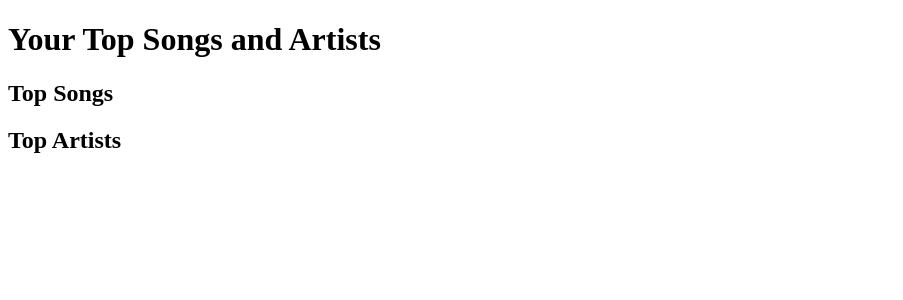
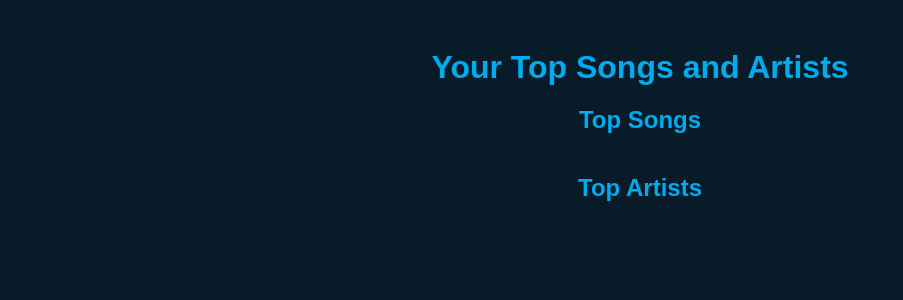
Before and after one commit to JJULIIXN/Song-Recommender, a Flask app: template templates/top.html in a window 1280 px wide. Shown: the top 300 px of the page, without its empty margins (0-903 px from the left). Run offline with Flask 3, Linux system fonts and the light colour scheme; the template is opened without the code that fills it, so the values that code supplies are empty.

Commit message:
Ali update 4.1
changed up top.html look with api track displayed

```diff
--- /dev/null
+++ b/static/top.css
@@ -0,0 +1,97 @@
+* {
+    box-sizing: border-box;
+    font-family: 'Poppins', sans-serif;
+}
+
+body {
+    background: #081b29;
+    color: #00abf0;
+    text-align: center;
+    padding: 20px 10%;
+}
+
+.top-songs h1 {
+    font-size: 32px;
+    font-weight: 700;
+    color: #00abf0;
+    margin-bottom: 20px;
+}
+
+.top-songs ul {
+    list-style-type: none;
+    padding: 0;
+    display: flex; /* Use flexbox to arrange items horizontally */
+    flex-wrap: nowrap; /* Prevent items from wrapping to the next line */
+    overflow-x: auto; /* Add horizontal scrollbar for small screens */
+}
+
+.top-songs li {
+    background-color: #081b29;
+    color: #ededed;
+    margin: 10px; /* Add a margin around each song item */
+    padding: 15px;
+    border-radius: 8px;
+    font-size: 18px;
+    transition: background-color 0.3s, color 0.3s;
+    flex: 0 0 calc(20% - 20px); /* Set the width of each song item with margins considered */
+    box-sizing: border-box;
+}
+
+.top-songs li:hover {
+    background-color: #00abf0;
+    color: #ededed;
+}
+
+.top-songs img {
+    margin-top: 10px;
+    width: 100%; /* Make the images fill the width of their container */
+    height: auto;
+    border-radius: 8px;
+}
+
+@media (max-width: 600px) {
+    .top-songs li {
+        margin: 10px 0; /* Adjust margin for small screens */
+        flex: 0 0 100%; /* Make each song item occupy full width on small screens */
+    }
+}
+
+
+/* Style the scrollbar track */
+.top-songs ul::-webkit-scrollbar {
+    width: 10px;
+    background-color: #081b29; /* Set the background color of the track */
+}
+
+/* Style the scrollbar thumb */
+.top-songs ul::-webkit-scrollbar-thumb {
+    background-color: #00abf0; /* Set the color of the thumb */
+    border-radius: 10px; /* Add rounded corners to the thumb */
+}
+
+/* Style the scrollbar thumb on hover */
+.top-songs ul::-webkit-scrollbar-thumb:hover {
+    background-color: #00d8ff; /* Change the thumb color on hover */
+}
+
+/* Style the scrollbar track in Firefox */
+.top-songs ul {
+    scrollbar-width: thin;
+    scrollbar-color: #00abf0 transparent;
+}
+
+/* Style the scrollbar thumb in Firefox */
+.top-songs ul::-webkit-scrollbar-thumb {
+    background-color: #00abf0;
+    border-radius: 10px;
+}
+
+/* Style the scrollbar thumb in Firefox on hover */
+.top-songs ul::-webkit-scrollbar-thumb:hover {
+    background-color: #00d8ff;
+}
+
+/* Style the scrollbar corner in Firefox */
+.top-songs ul::-webkit-scrollbar-corner {
+    background-color: #081b29; /* Set the background color of the corner */
+}
--- a/templates/rec.html
+++ b/templates/rec.html
@@ -14,8 +14,8 @@
         {% for song in songs %}
             <li>{{ song.name }} - {{ song.artist}}
                 <br>
-            <img src="{{ song.album_cover_url }}" alt="Album Cover" width="200">
-        </li>
+                <img src="{{ song.album_cover_url }}" alt="Album Cover" width="200">
+            </li>
         {% endfor %}
     </ul>
     </div>
--- a/templates/top.html
+++ b/templates/top.html
@@ -2,21 +2,22 @@
 <html>
 <head>
     <title>Your Top Songs and Artists</title>
+    <link rel="stylesheet" href="{{ url_for('static', filename='top.css') }}">
 </head>
 <body>
+    <div class="top-songs">
         <h1>Your Top Songs and Artists</h1>
-
         <h2>Top Songs</h2>
-    <ul>
+        <ul class="top-songs">
             {% for song in top_songs %}
             <li>
                 <strong>{{ song.name }}</strong> by {{ song.artists }} (from the album "{{ song.album_name }}")
                 <br>
+                <iframe src="{{ song.spotify_embed_url }}" width="300" height="80" frameborder="0" allowtransparency="true" allow="encrypted-media"></iframe>
                 <img src="{{ song.album_cover_url }}" alt="Album Cover" width="200">
             </li>
             {% endfor %}
         </ul>
-
         <h2>Top Artists</h2>
         <ul>
             {% for artist in top_artists %}
@@ -27,5 +28,6 @@
             </li>
             {% endfor %}
         </ul>
+    </div>
 </body>
 </html>
--- a/topsongartist.py
+++ b/topsongartist.py
@@ -15,11 +15,14 @@ def get_users_top_songs(limit=5):
         artists = ', '.join([artist['name'] for artist in item['artists']])
         album_name = item['album']['name']
         album_cover_url = item['album']['images'][0]['url']  # Get the URL of the first (largest) album cover image
+        spotify_track_id = item['id']  # Spotify track ID
+        spotify_embed_url = f"https://open.spotify.com/embed/track/{spotify_track_id}"  # Spotify embed URL
         top_songs.append({
             'name': track_name,
             'artists': artists,
             'album_name': album_name,
-            'album_cover_url': album_cover_url
+            'album_cover_url': album_cover_url,
+            'spotify_embed_url': spotify_embed_url  # Add Spotify embed URL to the dictionary
         })
     return top_songs
 
```
Also changed, not shown: 1 other file. Lines whose indentation alone changed are shown as unchanged.
